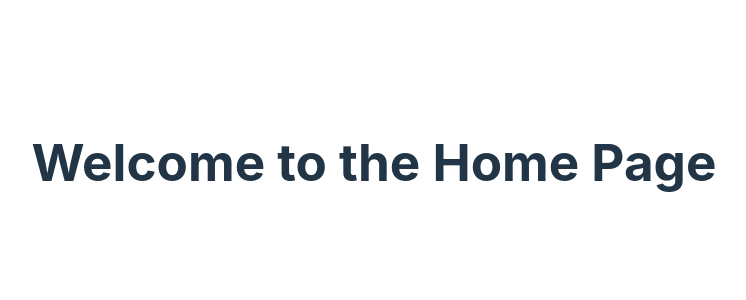
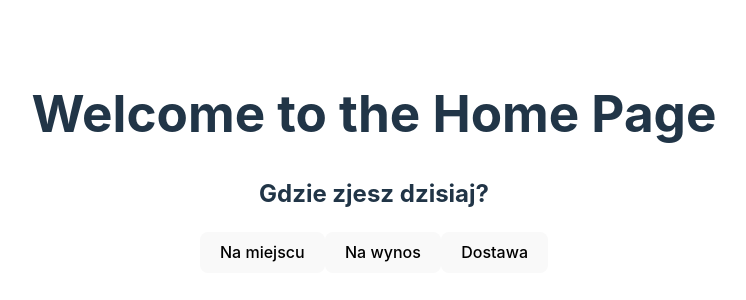
Before and after one commit to KacperBadek/Fastfood-Frontend, a React (Vite) app: page / in a window 1280 px wide. Shown: the part 238-538 px from the top of the page, without its empty margins (266-1012 px from the left). Built offline with nearby package versions, Linux system fonts and the light colour scheme.

Commit message:
Added buttons for changing deliveryOption on welcomePage

```diff
--- a/src/GlobalContext.jsx
+++ b/src/GlobalContext.jsx
@@ -1,9 +1,37 @@
-import {createContext} from "react";
+import {createContext, useReducer, useState} from "react";
+
+const initialState = {
+    products: [],
+    menuCategories: []
+}
+
+function reducer(state, action) {
+    switch (action.type) {
+        case "SET_PRODUCTS":
+            return {
+                ...state,
+                products: action.products,
+            };
+        case "SET_CATEGORIES":
+            return {
+                ...state,
+                menuCategories: action.menuCategories,
+            };
+        default:
+            return state;
+    }
+}
 
 export const GlobalContext = createContext();
 
 export const GlobalProvider = ({children}) => {
+    const [state, dispatch] = useReducer(reducer, initialState);
+    const [deliveryOption, setDeliveryOption] = useState(null);
 
-    return <GlobalContext.Provider value={children}>{children}</GlobalContext.Provider>;
+    return (
+        <GlobalContext.Provider value={{ state, dispatch, deliveryOption, setDeliveryOption }}>
+            {children}
+        </GlobalContext.Provider>
+    );
 
 }
--- /dev/null
+++ b/src/components/DeliveryOptionButton.jsx
@@ -0,0 +1,6 @@
+export default function DeliveryOptionButton({handler, text}) {
+
+    return(
+        <button onClick={handler}>{text}</button>
+    )
+}
--- a/src/components/pages/WelcomePage.jsx
+++ b/src/components/pages/WelcomePage.jsx
@@ -1,7 +1,26 @@
+import DeliveryOptionButton from "../DeliveryOptionButton.jsx";
+import {useNavigate} from "react-router-dom";
+import {GlobalContext} from "../../GlobalContext.jsx";
+import {useContext} from "react";
+
 export default function WelcomePage() {
+    const {setDeliveryOption} = useContext(GlobalContext);
+    const navigate = useNavigate();
+
+    const handleDeliveryOption = (option) => {
+        setDeliveryOption(option);
+
+        navigate("/menu");
+    };
+
     return (
         <div>
             <h1>Welcome to the Home Page</h1>
+
+            <h2>Gdzie zjesz dzisiaj?</h2>
+            <DeliveryOptionButton handler={() => handleDeliveryOption("DINE_IN")} text="Na miejscu"/>
+            <DeliveryOptionButton handler={() => handleDeliveryOption("TAKEOUT")} text="Na wynos"/>
+            <DeliveryOptionButton handler={() => handleDeliveryOption("DELIVERY")} text="Dostawa"/>
         </div>
     )
 }
```
